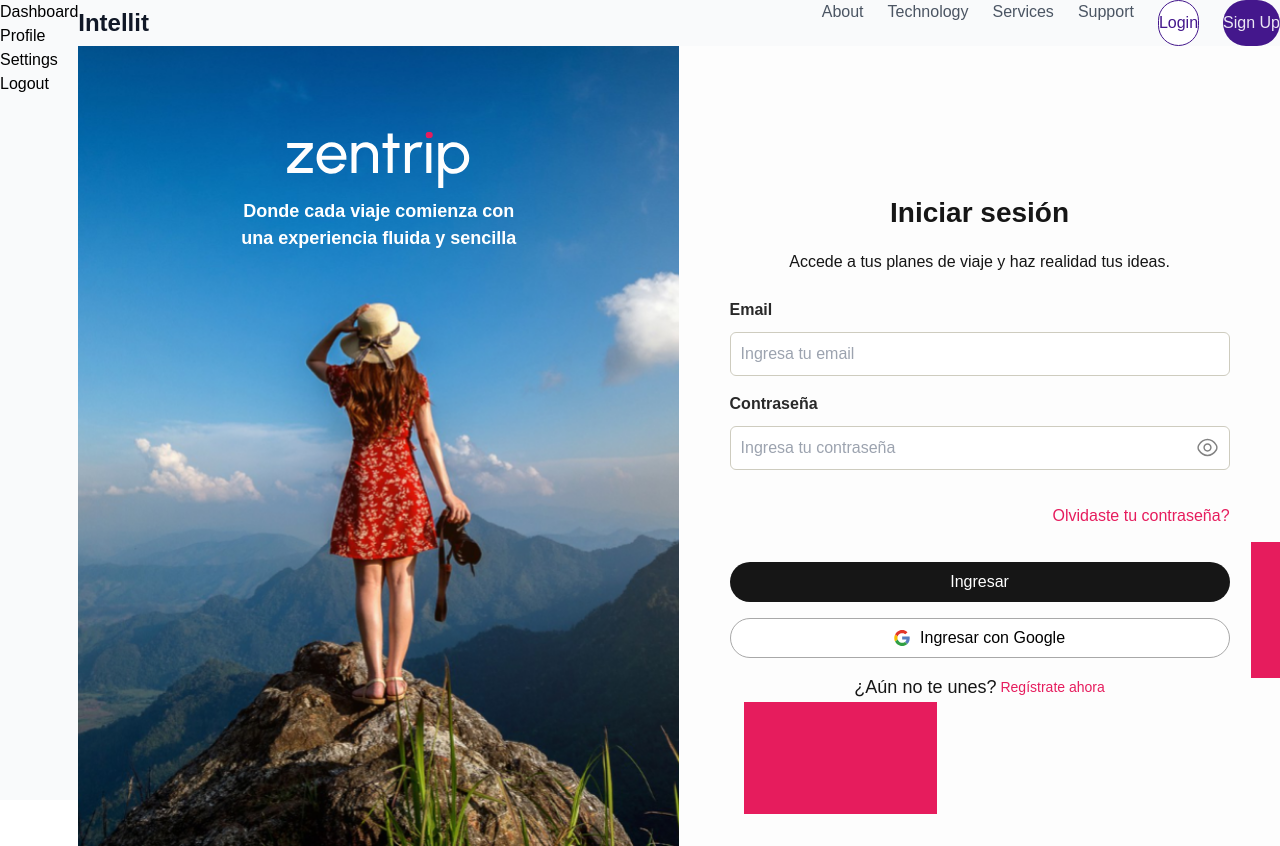
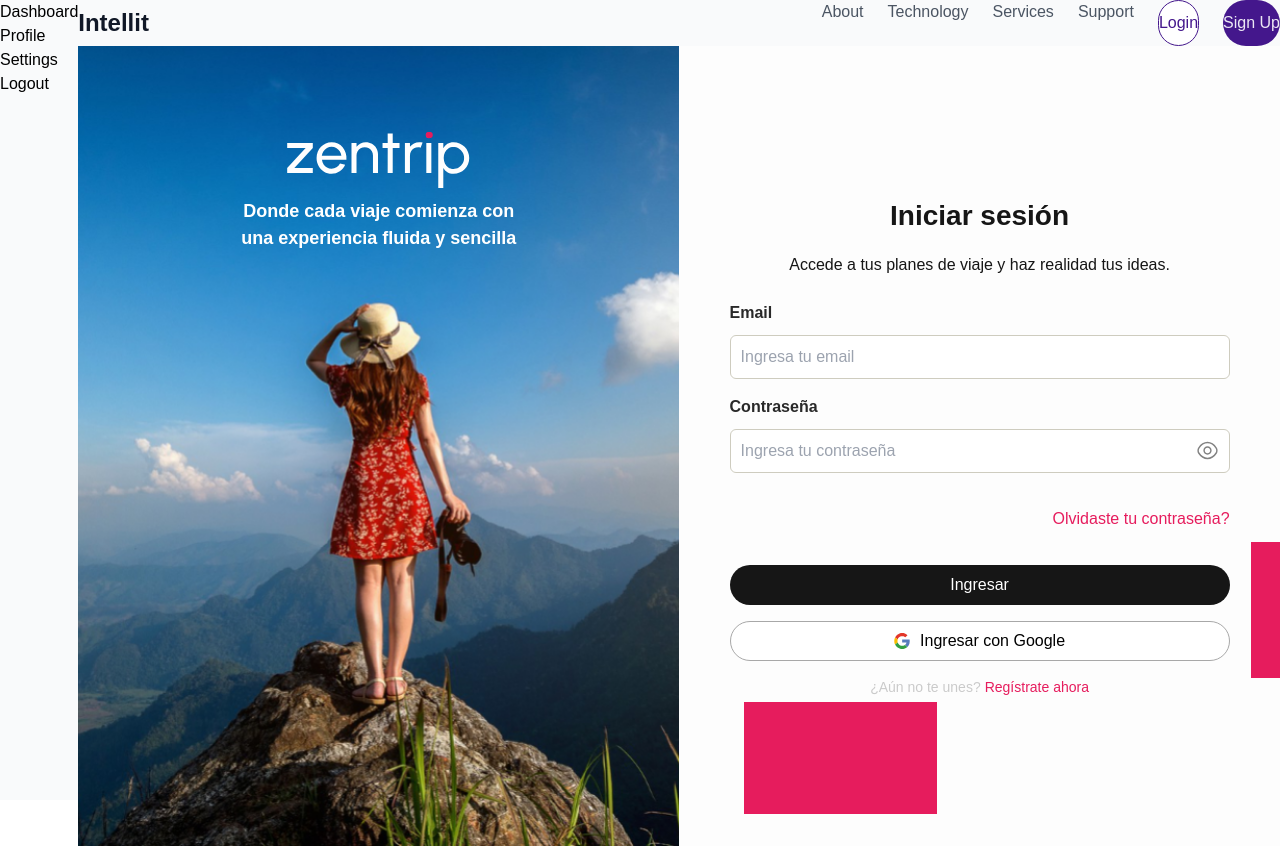
Before and after one commit to Ignacio918/viajes-app, a React (Vite) app in the folder viajes-app/: page /login in a window 1280 px wide. Built offline with nearby package versions, Linux system fonts and the light colour scheme; a web font is replaced by a local one.

Commit message:
arreglos

```diff
--- a/viajes-app/src/styles/LoginPage.css
+++ b/viajes-app/src/styles/LoginPage.css
@@ -111,8 +111,7 @@ body {
 }
 
 .signup-text {
-  color: #161616 !important;
-  font-size: 18px !important;
+  @apply text-[#3E3E3E] text-[16px] font-normal;
 }
 
 .signup-link {
```
